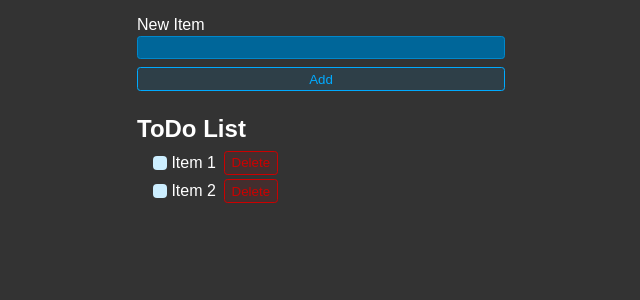
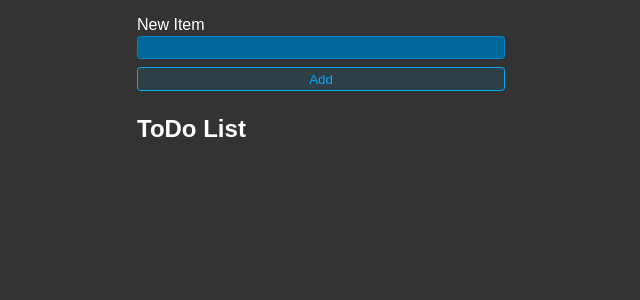
Before and after one commit to Shanehortonm/React-To-Do-List, a React (Vite) app in the folder To-Do/: page / in a window 1280 px wide. Shown: the top 300 px of the page, without its empty margins (319-959 px from the left). Built offline with nearby package versions, Linux system fonts and the light colour scheme.

Commit message:
work on check box and delete btn

```diff
--- a/To-Do/src/App.jsx
+++ b/To-Do/src/App.jsx
@@ -3,12 +3,18 @@ import './styles.css'
 
 function App() {
   const [newItem, setNewItem] = useState("")
-  const [toDos, setToDos] = useState([])
+  const [todos, setTodos] = useState([])
 
   function handleSubmit(e) {
     e.preventDefault()
 
-    setToDos([...toDos, { id: crypto.randomUUID(), title: newItem, completed: false},])
+    setTodos(currentTodos => {
+      return [
+        ...currentTodos, {id: crypto.randomUUID(), title: newItem, completed: false},
+      ]
+    })
+
+    setNewItem("")
   }
 
   return (
@@ -22,20 +28,16 @@ function App() {
   </form>
   <h1 className='header'>ToDo List</h1>
   <ul className='list'>
-    <li>
+    {todos.map(todo => {
+      return (<li key={todo.id}>
       <label>
-        <input type="checkbox" />
-        Item 1
+        <input type="checkbox" checked={todo.completed} onChange={e => toggleTodo(todo.id, e.target.checked)}/>
+        {todo.title}
       </label>
       <button className='btn btn-danger'>Delete</button>
-    </li>
-    <li>
-      <label>
-        <input type="checkbox" />
-        Item 2
-      </label>
-      <button className='btn btn-danger'>Delete</button>
-    </li>
+    </li>)
+    })}
+
   </ul>
   </>
 
```
